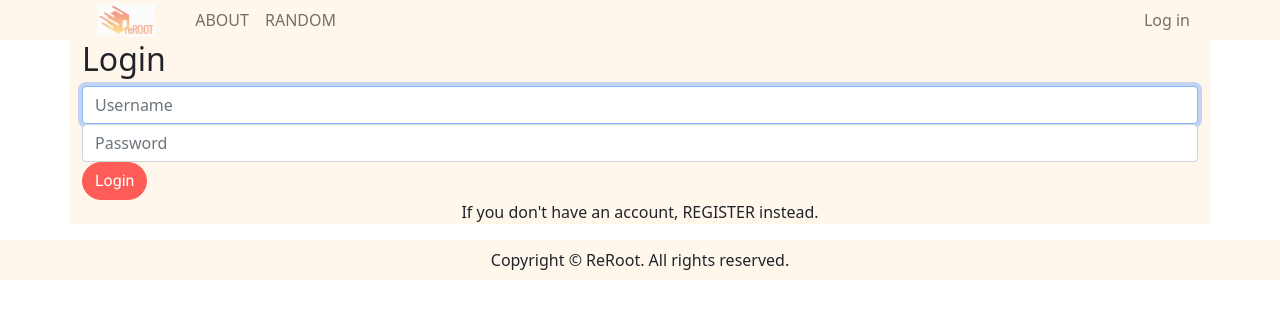
After one commit to tz924/reroot-django, a Django app: page /login in a window 1280 px wide. The commit adds this page. Shown: the top 319 px of the page. Run offline with Django 3.2, Linux system fonts and the light colour scheme; style sheets or scripts are compiled from the project's sources; some libraries are stand-ins or nearby versions.

Commit message:
implemented user auth

```diff
--- a/webapp/templates/webapp/base_nav.html
+++ b/webapp/templates/webapp/base_nav.html
@@ -35,11 +35,11 @@
       <ul class="navbar-nav mb-2 mb-lg-0">
         <li class="nav-item">
           {% if user.is_authenticated %}
-          <a href="{% url 'webapp:log_out' %}" class="nav-link">
+          <a href="{% url 'webapp:logout' %}" class="nav-link">
             Log Out
           </a>
           {% else %}
-          <a href="{% url 'webapp:log_in' %}" class="nav-link">
+          <a href="{% url 'webapp:login' %}" class="nav-link">
             Log in
           </a>
           {% endif %}
--- a/webapp/templates/webapp/base_questionnaire.html
+++ b/webapp/templates/webapp/base_questionnaire.html
@@ -34,11 +34,11 @@
       <ul class="navbar-nav mb-2 mb-lg-0">
         <li class="nav-item">
           {% if user.is_authenticated %}
-          <a href="{% url 'webapp:log_out' %}" class="nav-link">
+          <a href="{% url 'webapp:logout' %}" class="nav-link">
             Save Your Survey
           </a>
           {% else %}
-          <a href="{% url 'webapp:log_in' %}" class="nav-link">
+          <a href="{% url 'webapp:login' %}" class="nav-link">
             Register to Save Your Survey
           </a>
           {% endif %}
--- /dev/null
+++ b/webapp/templates/webapp/login.html
@@ -0,0 +1,31 @@
+{% extends 'webapp/base_nav.html' %}
+
+{% load crispy_forms_tags %}
+
+{% block title %}
+<title>Log In</title>
+{% endblock title %}
+
+
+{% block body %}
+<!--Register-->
+<h2>Login</h2>
+
+{% if message %}
+<div>{{ message }}</div>
+{% endif %}
+
+<form action="{% url 'webapp:login' %}" method="POST">
+  {% csrf_token %}
+  <div class="form-group">
+    <input autofocus class="form-control" type="text" name="username" placeholder="Username">
+  </div>
+  <div class="form-group">
+    <input class="form-control" type="password" name="password" placeholder="Password">
+  </div>
+  <input class="btn btn-primary" type="submit" value="Login">
+</form>
+
+<p class="text-center">If you don't have an account, <a href="{% url 'webapp:register' %}">REGISTER</a> instead.</p>
+
+{% endblock body %}
--- a/webapp/urls.py
+++ b/webapp/urls.py
@@ -6,8 +6,8 @@ app_name = 'webapp'
 
 urlpatterns = [
     path('', views.landing, name='landing'),
-    path('log-in', views.log_in, name='log_in'),
-    path('log-out', views.log_out, name='log_out'),
+    path('login', views.login_view, name='login'),
+    path('logout', views.logout_view, name='logout'),
     path('register', views.register, name='register'),
     path('about', views.about, name='about'),
     path('questionnaire', views.questionnaire, name='questionnaire'),
--- a/webapp/views.py
+++ b/webapp/views.py
@@ -1,11 +1,10 @@
+from django.contrib.auth import authenticate, login, logout
+from django.contrib.auth.decorators import login_required
+from django.contrib import messages
+from django.db import IntegrityError
 from django.shortcuts import render, redirect
-from . import forms
 from .models import User
-# from .forms import NewUserForm, UserLogInForm
-from django.contrib.auth import login, logout
-from django.contrib import messages
 import requests
-import time
 
 MAPBOX_ACCESS_TOKEN = 'pk.eyJ1IjoiemhqMDkyNCIsImEiOiJja3ZnangxdXljMXBlMnBtYTF0c29oN2N3In0.HsgAF-xISYEHuqdLlpJL2A'
 
@@ -19,21 +18,55 @@ def data_api(query, payload=None):
     return response.json()
 
 
-def log_in(request):
+def login_view(request):
     if request.method == "POST":
-        return redirect("webapp:profile")
 
-    # if request.method is GET
-    return render(request, "webapp/log_in.html")
+        # Attempt to sign user in
+        username = request.POST.get('username')
+        password = request.POST.get('password')
+        user = authenticate(request, username=username, password=password)
+
+        # Check if authentication successful
+        if user is not None:
+            login(request, user)
+            return redirect("webapp:profile")
+        else:
+            return render(request, "webapp/login.html", {
+                "message": "Invalid username and/or password."
+            })
+    else:
+        return render(request, "webapp/login.html")
 
 
-def log_out(request):
+def logout_view(request):
     logout(request)
-    return render(request, "webapp/log_out.html")
+    return render(request, "webapp/landing.html")
 
 
 def register(request):
     if request.method == "POST":
+        username = request.POST.get('username')
+        email = request.POST.get('email')
+
+        # Ensure password matches confirmation
+        password = request.POST.get('password')
+        confirmation = request.POST.get('confirmation')
+        if password != confirmation:
+            return render(request, "webapp/register.html", {
+                "message": "Passwords must match."
+            })
+
+        # Attempt to create new user
+        try:
+            user = User.objects.create_user(username, email, password)
+            user.save()
+        except IntegrityError:
+            return render(request, "webapp/register.html", {
+                "message": "Username already taken."
+            })
+        login(request, user)
+        return redirect("webapp:profile")
+    else:
         return render(request, "webapp/register.html")
 
 
@@ -68,32 +101,9 @@ def questionnaire(request):
     })
 
 
-# def question(request):
-#     if request.method == "POST":
-#         factor_names = request.POST.getlist("checkbox")
-
-#         # store factors for later use
-#         if request.user.is_authenticated:
-#             # TODO store in database
-#             pass
-#         else:
-#             request.session["factors"] = factor_names
-
-#         factors_raw = data_api("/factors")
-
-#         factors = []
-#         for factor in factor_names:
-#             temp = {}
-#             temp["name"] = factor
-#             temp["choices"] = list(factors_raw[factor].keys())
-#             factors.append(temp)
-
-#         return render(request, "webapp/question.html", {
-#             "factors": factors,
-#             "choices": choices
-#         })
-#     else:
-#         return redirect('webapp:questionnaire')
+@login_required(login_url="webapp:login")
+def profile(request):
+    return render(request, "webapp/profile.html")
 
 
 def done(request):
@@ -186,7 +196,3 @@ def compare(request):
     #         if request.POST.get('minus') and request.session['display'] > 0:
     #             request.session['display'] -= 1
     #     display = request.session['display']
-
-
-def profile(request):
-    return render(request, "webapp/profile.html")
```
Also changed, not shown: webapp/templates/webapp/log_in.html (deleted, +0 -21 lines), webapp/templates/webapp/log_out.html (deleted, +0 -15 lines), webapp/templates/webapp/register.html (+23 -10 lines).
